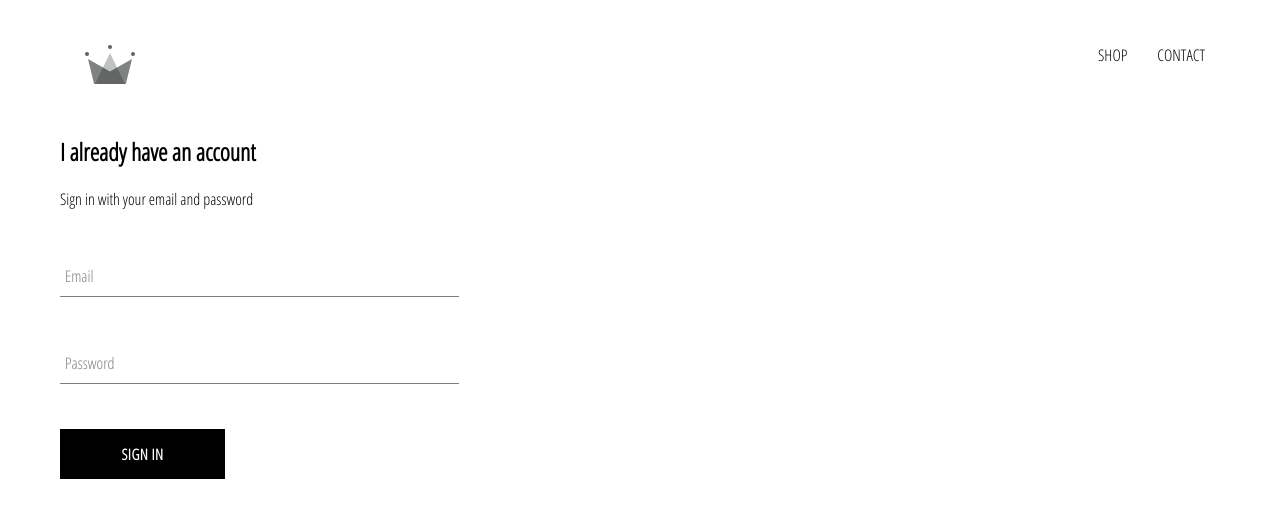
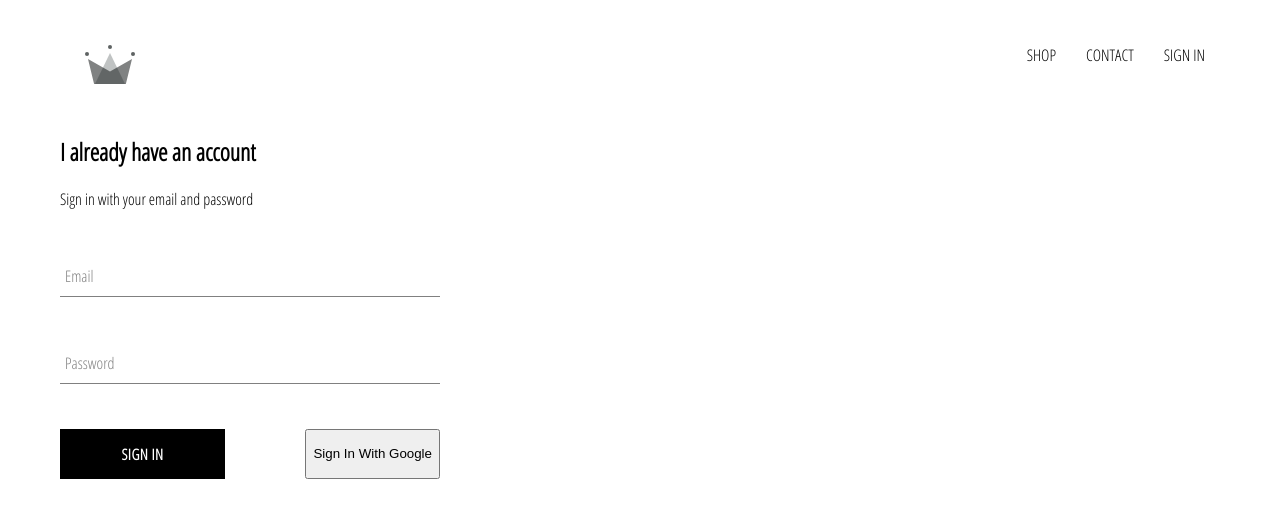
Before and after one commit to Arjunmdas3211/myshop, a React (Create React App) app: page /signin in a window 1280 px wide. Shown: the top 518 px of the page. Built offline with nearby package versions, Linux system fonts and the light colour scheme; no server answers.

Commit message:
Sign-In-With Google Enabled

```diff
--- a/src/App.css
+++ b/src/App.css
@@ -7,3 +7,6 @@
     color:black;
     text-decoration:none;
 }
+*{
+   box-sizing: border-box;
+}
--- a/src/App.js
+++ b/src/App.js
@@ -6,16 +6,34 @@
 import SignInAndSignUpPage from './pages/Sing-In-Sign-Up/Sing-In-Sign-Up.component';
 
 
-
+import {auth } from "./firebase/firebase.utils";
 
 import './App.css';
-function App() {
+class  App extends React.Component {
+  constructor(props){
+    super(props);
+
+    this.state = {
+      currentUser:null
+    }
+  }
+  unsubscribeFromAuth = null;
+
+  componentDidMount(){
+   this.unsubscribeFromAuth = auth.onAuthStateChanged(user =>{
+      this.setState({ currentUser:user});
+
+    });
+  }
+  componentWillUnmount(){
+    this.unsubscribeFromAuth();
+  }
+   render(){
     return (
 
       <div>
-    <Header />
+      <Header  currentUser={this.state.currentUser}/>
         <Switch>
-
           <Route exact path='/' component={HomePage} />
           <Route path='/shop' component={ShopPage}/>
           <Route path='/signin' component={SignInAndSignUpPage}/>
@@ -24,4 +42,6 @@
     );
   }
 
+}
+
 export default App;
--- a/src/components/custom-button/custom-button.component.jsx
+++ b/src/components/custom-button/custom-button.component.jsx
@@ -2,9 +2,10 @@
 
 import './custom-button.styles.scss';
 
-const CustomButton = ({children , ...otherProps}) => (
+// eslint-disable-next-line react/prop-types
+const CustomButton = ({children, isGoogleSignIn, ...otherProps}) => (
 
-    <button className='custom-button' {...otherProps}>
+    <button className={`${isGoogleSignIn ? "google-sign-in": ""}custom-button`} {...otherProps}>
 {children}
     </button>
 )
--- a/src/components/custom-button/custom-button.styles.scss
+++ b/src/components/custom-button/custom-button.styles.scss
@@ -19,4 +19,15 @@
       color: black;
       border: 1px solid black;
     }
+
+    &.google-sign-in{
+      background-color: #4285f4;
+      color: white;
+
+      &:hover{
+        background-color: #357ae3;
+        border: none;
+      }
+    }
+
   }
--- a/src/components/header/header.component.jsx
+++ b/src/components/header/header.component.jsx
@@ -1,10 +1,11 @@
 import React from 'react';
 import { Link } from 'react-router-dom';
+import { auth } from "./../../firebase/firebase.utils";
 
 import './header.styles.scss';
 import {ReactComponent as Logo} from './../../assets/crown.svg'
 
-const Header = () => (
+const Header = ({ currentUser }) => (
     <div className='header'>
      <Link className='logo-container' to='/'>
        <Logo className='logo' />
@@ -12,6 +13,13 @@
      <div className='options'>
          <Link className='option' to='/shop'>SHOP</Link>
          <Link className='option' to='/shop'>CONTACT</Link>
+         {
+           currentUser ?
+           <div className="option" onClick={() => auth.signOut()}>SIGN OUT</div>
+           :
+           <Link className='option' to='/signin'>SIGN IN</Link>
+         }
+
 
      </div>
     </div>
--- a/src/components/header/header.styles.scss
+++ b/src/components/header/header.styles.scss
@@ -20,6 +20,7 @@
 
       .option {
         padding: 10px 15px;
+        cursor: pointer;
       }
     }
   }
--- a/src/components/sign-in/sign-in.component.jsx
+++ b/src/components/sign-in/sign-in.component.jsx
@@ -4,7 +4,7 @@
 import FormInput from './../form-input/form-input.component';
 import CustomButton from './../custom-button/custom-button.component';
 
-
+import {signInWithGoogle} from './../../firebase/firebase.utils';
 
 class SignIn extends React.Component{
     constructor(props){
@@ -32,12 +32,17 @@
         <span>Sign in with your email and password</span>
 
         <form onSubmit={this.handleSubmit}>
-            <FormInput type="email" name='email' label='Email' value={this.state.email} handleChange={this.handleChange} required/>
+            <FormInput type="email" name="email" label="Email" value={this.state.email} handlechange={this.handleChange} required/>
 
-            <FormInput type="password" name='email' label='Password' value={this.state.password} handleChange={this.handleChange} required/>
+            <FormInput type="password" name="password" label="Password" value={this.state.password} handlechange={this.handleChange} required/>
 
+            <div className="buttons">
+            <CustomButton type="submit">Sign In</CustomButton>
+            <CustomButton onClick ={signInWithGoogle} isGoogleSignIn>
+               Sign In With Google
+            </CustomButton>
+            </div>
 
-            <CustomButton type='submit'>Sign In</CustomButton>
         </form>
     </div>
     );
--- a/src/components/sign-in/sign-in.styles.scss
+++ b/src/components/sign-in/sign-in.styles.scss
@@ -1,9 +1,14 @@
 .sign-in {
-    width: 30vw;
+    width: 380px;
     display: flex;
     flex-direction: column;
 
     .title{
         margin: 10px 0px;
     }
+
+    .buttons{
+        display: flex;
+        justify-content: space-between;
+    }
 }
```
Lines whose indentation alone changed are shown as unchanged.
